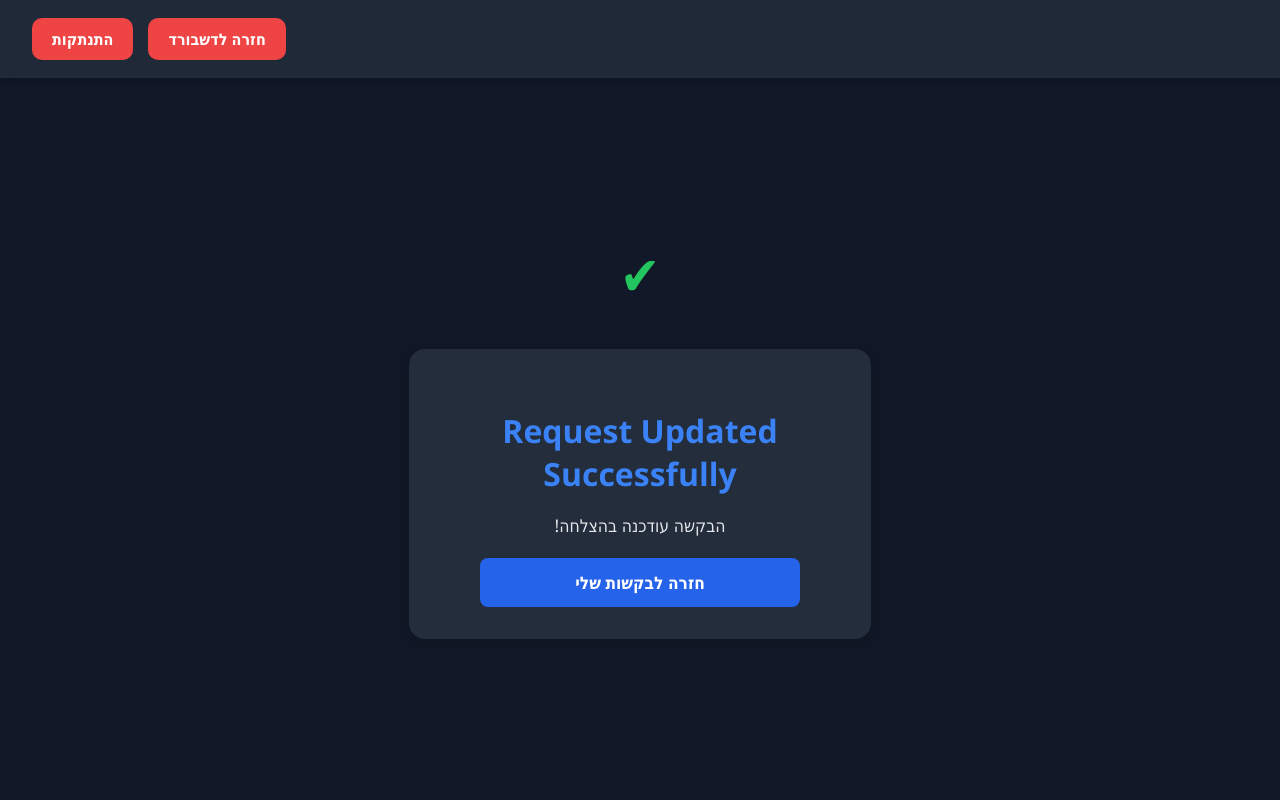
After one commit to BS-PM-2025/BS-PM-2025-TEAM18, a Django app: template users/templates/edit_request_confirmation.html in a window 1280 px wide. The commit adds this page. Run offline with Django 3.2, Linux system fonts and the light colour scheme; the template is opened without the code that fills it, so the values that code supplies are empty.

Commit message:
Sprint3#START

```diff
--- /dev/null
+++ b/users/templates/edit_request_confirmation.html
@@ -0,0 +1,132 @@
+<!DOCTYPE html>
+<html lang="he" dir="rtl">
+<head>
+  <meta charset="UTF-8" />
+  <title>אישור עדכון בקשה</title>
+  <style>
+    body {
+      margin: 0;
+      font-family: 'Segoe UI', Tahoma, sans-serif;
+      background-color: #111827;
+      color: #f3f4f6;
+      min-height: 100vh;
+    }
+    .navbar {
+      background-color: #1f2937;
+      display: flex;
+      flex-direction: row-reverse;
+      justify-content: flex-start;
+      align-items: center;
+      padding: 18px 32px;
+      box-shadow: 0 4px 8px rgba(0,0,0,0.18);
+    }
+    .logo {
+      color: #2563eb;
+      font-size: 1.45em;
+      font-weight: bold;
+      margin-right: 28px;
+      margin-left: 10px;
+      letter-spacing: 0.5px;
+      font-family: 'Segoe UI', Tahoma, sans-serif;
+    }
+    .nav-links {
+      display: flex;
+      gap: 15px;
+    }
+    .nav-btn, .logout-btn {
+      background-color: #ef4444;
+      color: #fff;
+      border: none;
+      padding: 10px 20px;
+      border-radius: 10px;
+      font-size: 1em;
+      font-weight: bold;
+      text-decoration: none;
+      cursor: pointer;
+      transition: background-color 0.22s;
+      display: flex;
+      align-items: center;
+      gap: 7px;
+    }
+    .nav-btn:hover, .logout-btn:hover {
+      background-color: #dc2626;
+    }
+    .main-content {
+      display: flex;
+      flex-direction: column;
+      align-items: center;
+      justify-content: center;
+      min-height: 90vh;
+    }
+    .confirmation-card {
+      background: #232d3b;
+      color: #f3f4f6;
+      border-radius: 16px;
+      padding: 38px 36px 32px 36px;
+      box-shadow: 0 2px 22px rgba(0,0,0,0.22);
+      max-width: 390px;
+      width: 90%;
+      text-align: center;
+      margin-top: 28px;
+    }
+    .confirmation-card h1 {
+      color: #3b82f6;
+      margin-bottom: 12px;
+      font-size: 2em;
+      font-weight: bold;
+    }
+    .confirmation-card p {
+      color: #e5e7eb;
+      margin-bottom: 18px;
+      font-size: 1.09em;
+      line-height: 1.6;
+    }
+    .success-check {
+      font-size: 54px;
+      color: #22c55e;
+      margin-bottom: 10px;
+    }
+    .action-btn {
+      background: #2563eb;
+      color: #fff;
+      border: none;
+      padding: 13px 0;
+      border-radius: 8px;
+      font-size: 1.08em;
+      font-weight: bold;
+      cursor: pointer;
+      width: 82%;
+      margin: auto;
+      margin-top: 6px;
+      transition: background 0.18s;
+      display: block;
+      text-decoration: none;
+    }
+    .action-btn:hover {
+      background: #1d4ed8;
+    }
+    @media (max-width: 500px) {
+      .confirmation-card { padding: 25px 7vw; }
+      .navbar { padding: 12px 6vw; flex-direction: column; }
+      .logo { margin-right: 0; margin-left: 0; margin-top: 8px;}
+    }
+  </style>
+</head>
+<body>
+  <div class="navbar">
+    <div class="nav-links">
+      <a href="{% url 'student_dashboard' %}" class="nav-btn">חזרה לדשבורד </a>
+      <a href="{% url 'logout' %}" class="logout-btn">התנתקות </a>
+
+    </div>
+  </div>
+  <div class="main-content">
+    <div class="success-check">✔</div>
+    <div class="confirmation-card">
+      <h1>Request Updated Successfully</h1>
+      <p>הבקשה עודכנה בהצלחה!</p>
+      <a href="{% url 'student_requests' %}" class="action-btn">חזרה לבקשות שלי</a>
+    </div>
+  </div>
+</body>
+</html>
--- a/users/templates/profile.html
+++ b/users/templates/profile.html
@@ -73,7 +73,7 @@
   <div class="navbar">
     <h1>החשבון שלי</h1>
     <div class="nav-links">
-      <a href="{% url 'admin_dashboard' %}">← חזרה לדשבורד</a>
+      <a href="{% url 'admin_dashboard' %}"> חזרה לדשבורד</a>
     </div>
   </div>
 
```
